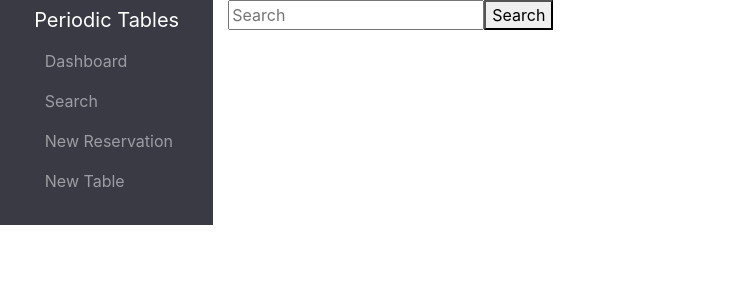
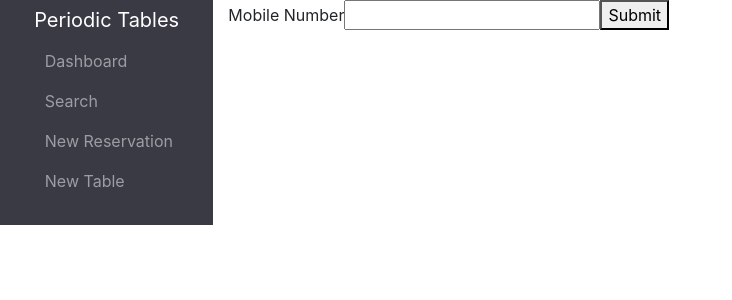
Before and after one commit to Thinkful-Ed/starter-restaurant-reservation, a React (Create React App) app in the folder front-end/: page /search in a window 1280 px wide. Shown: the top 300 px of the page, without its empty margins (0-732 px from the left). Built offline with nearby package versions, Linux system fonts and the light colour scheme; no server answers; a web font is replaced by a local one.

Commit message:
search brings back result, console.logs it

```diff
--- a/front-end/src/dashboard/Search.js
+++ b/front-end/src/dashboard/Search.js
@@ -1,11 +1,46 @@
 import React from "react";
+import { useState } from "react";
+import ErrorAlert from "../layout/ErrorAlert";
+import { searchReservationsByPhoneNumber } from "../utils/api";
+
+const INITIAL_FORM_DATA = {
+  mobile_number: "",
+};
 
 function Search() {
+  const [formData, setFormData] = useState(INITIAL_FORM_DATA);
+  const [error, setError] = useState(null);
+
+  async function onSubmit(event) {
+    event.preventDefault();
+    const abortController = new AbortController();
+    try {
+      const result = await searchReservationsByPhoneNumber(
+        formData.mobile_number,
+        abortController.signal
+      );
+      console.log("RESULT------", result);
+    } catch (error) {
+      setError(error);
+    }
+  }
+
+  const handleChange = (event) => {
+    const { target } = event;
+    setFormData({ ...formData, [target.id]: target.value });
+  };
+
   return (
-    <div className="search">
-      <input type="text" placeholder="Search" />
-      <button>Search</button>
-    </div>
+    <form onSubmit={onSubmit}>
+      <ErrorAlert error={error} />
+      <label htmlFor="mobile_number">Mobile Number</label>
+      <input
+        name="mobile_number"
+        id="mobile_number"
+        value={formData.mobile_number}
+        onChange={handleChange}></input>
+      <button type="submit">Submit</button>
+    </form>
   );
 }
 
--- a/front-end/src/utils/api.js
+++ b/front-end/src/utils/api.js
@@ -139,3 +139,13 @@ export async function setReservationStatus(reservation_id, status, signal) {
   };
   return await fetchJson(url, options);
 }
+
+export async function searchReservationsByPhoneNumber(mobile_number, signal) {
+  const url = `${API_BASE_URL}/reservations?mobile_number=${mobile_number}`;
+  const options = {
+    method: "GET",
+    headers,
+    signal,
+  };
+  return await fetchJson(url, options, {});
+}
```
